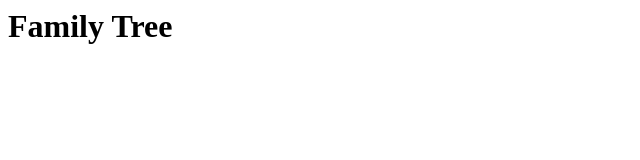
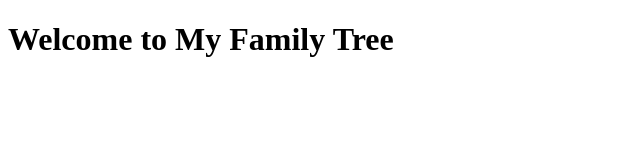
Before and after one commit to DebayanChakravarty/FamilyTree, a plain HTML site: page index.html in a window 1280 px wide. Shown: the whole page, without its empty margins (0-640 px from the left). Drawn offline with Linux system fonts and the light colour scheme.

Commit message:
added html structure

```diff
--- a/index.html
+++ b/index.html
@@ -1 +1,9 @@
-<h1>Family Tree</h1>
+<!DOCTYPE html>
+<html>
+<head>
+<title>Family Tree</title>
+</head>
+<body>
+<h1>Welcome to My Family Tree</h1>
+</body>
+</html>
```
